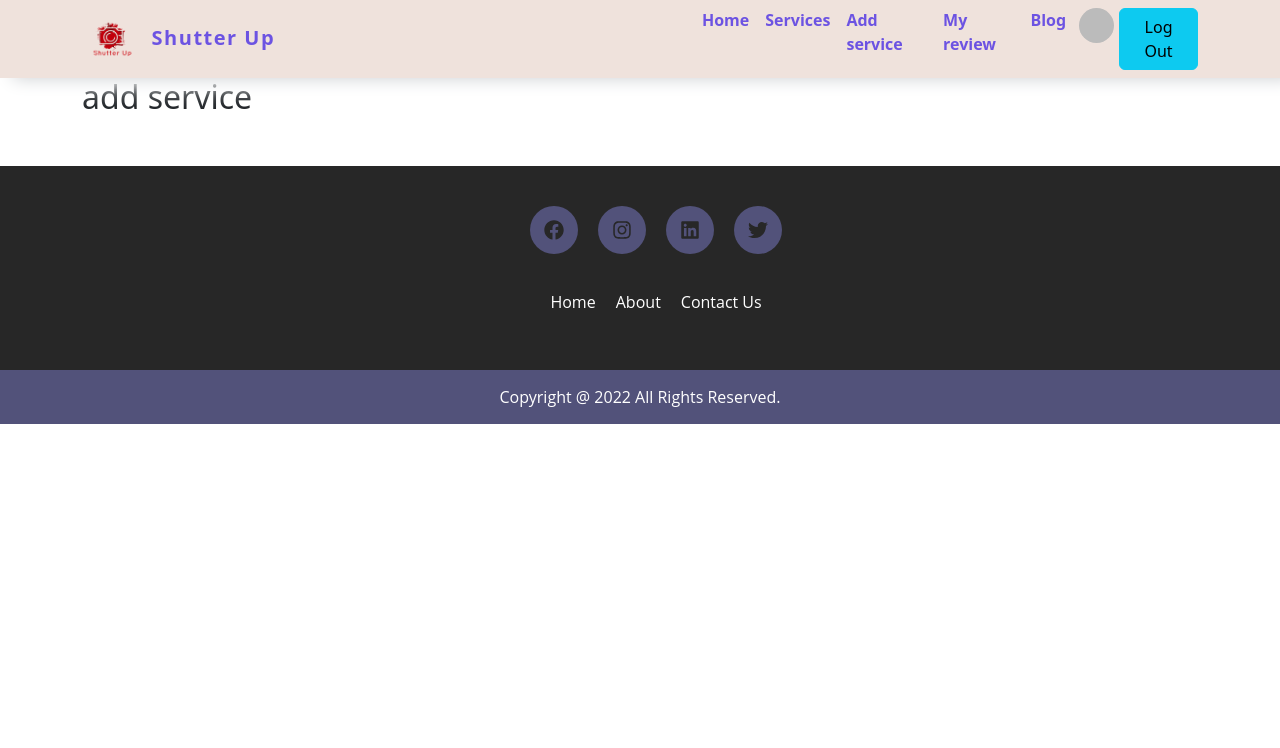
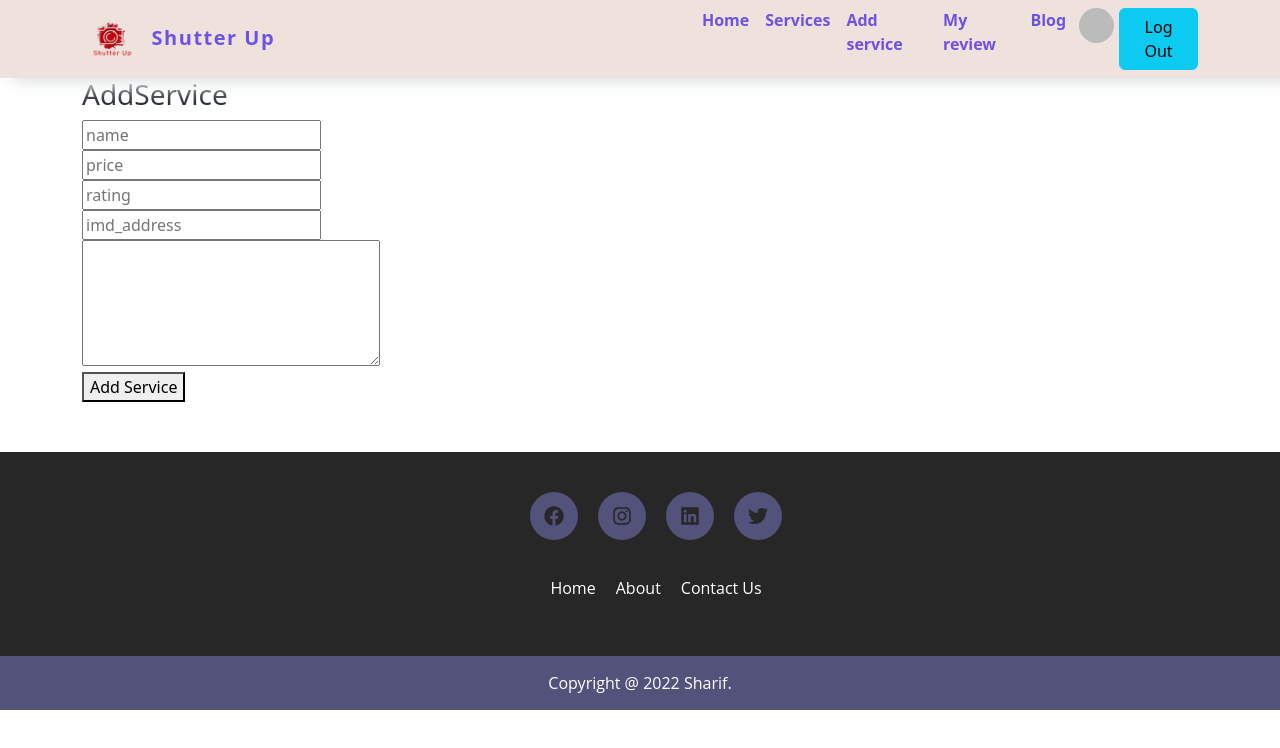
Before and after one commit to Sharif101/Shutterup-client-, a React (Create React App) app: page /addservice in a window 1280 px wide. Shown: the top 748 px of the page. Built offline with nearby package versions, Linux system fonts and the light colour scheme; no server answers; sample sign-in values are in the browser's storage.

Commit message:
add service

```diff
--- a/src/Pages/Addservice/Addservice.js
+++ b/src/Pages/Addservice/Addservice.js
@@ -1,9 +1,80 @@
-import React from "react";
+import React, { useState } from "react";
 
 const Addservice = () => {
+  const [service, setService] = useState({});
+
+  const handleAddUser = (event) => {
+    event.preventDefault();
+    console.log(service);
+    fetch("http://localhost:5000/services", {
+      method: "POST",
+      headers: {
+        "content-type": "application/json",
+      },
+      body: JSON.stringify(service),
+    })
+      .then((res) => res.json())
+      .then((data) => {
+        if (data.acknowledged) {
+          alert("User added successfully");
+          event.target.reset();
+        }
+      });
+  };
+  const handleInputBlur = (event) => {
+    const field = event.target.name;
+    const value = event.target.value;
+    const newService = { ...service };
+    newService[field] = value;
+    setService(newService);
+  };
   return (
     <div>
-      <h2>add service</h2>
+      <h3>AddService</h3>
+      <form onSubmit={handleAddUser}>
+        <input
+          onBlur={handleInputBlur}
+          type="text"
+          name="name"
+          placeholder="name"
+          required
+        />
+        <br />
+        <input
+          onBlur={handleInputBlur}
+          type="text"
+          name="price"
+          placeholder="price"
+          required
+        />
+        <br />
+        <input
+          onBlur={handleInputBlur}
+          type="text"
+          name="rating"
+          placeholder="rating"
+          required
+        />
+        <br />
+        <input
+          onBlur={handleInputBlur}
+          type="text"
+          name="image_url"
+          placeholder="imd_address"
+          required
+        />
+        <br />
+        {/* <input className='text_area' onBlur={handleInputBlur} type="textarea" name='details' placeholder='details' required/>
+                <br /> */}
+        <textarea
+          onBlur={handleInputBlur}
+          name="details"
+          id=""
+          cols="30"
+          rows="5"
+        ></textarea>
+      </form>
+      <button type="submit">Add Service</button>
     </div>
   );
 };
--- a/src/Shared/Footer/Footer.js
+++ b/src/Shared/Footer/Footer.js
@@ -41,7 +41,7 @@ const Footer = () => {
           </li>
         </ul>
         <div class="footer-copyright">
-          <p>Copyright @ 2022 All Rights Reserved.</p>
+          <p>Copyright @ 2022 Sharif.</p>
         </div>
       </footer>
     </div>
```
Also changed, not shown: src/Pages/Addservice/Addservice.css (added).
